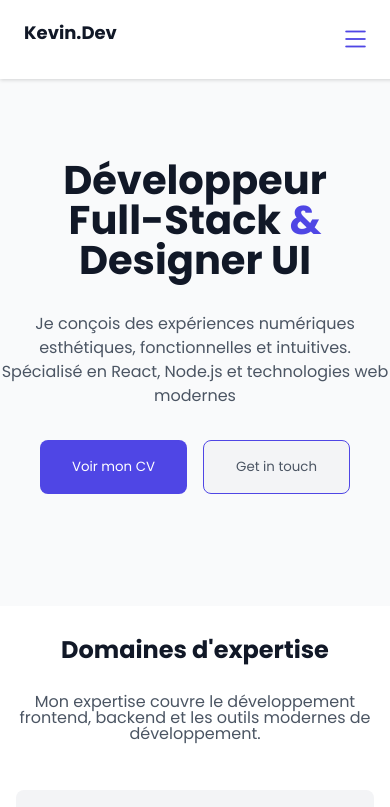
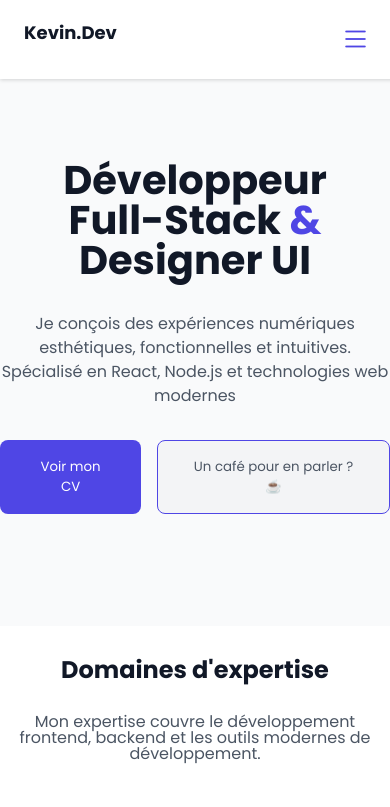
Before and after one commit to Dukent29/My_portolio, a plain HTML site: page index.html in a window 390 px wide. Shown: the top 807 px of the page. Drawn offline with nearby package versions, Linux system fonts and the light colour scheme.

Commit message:
refaire le bouton de contact

```diff
--- a/assets/css/stylesheet.css
+++ b/assets/css/stylesheet.css
@@ -1184,7 +1184,7 @@ i:hover {
     color: #4b5563;
     border: none;
     border-radius: 0.5rem;
-    width: 20%;
+    width: 50%;
     align-self: center;
 }
 }
--- a/index.html
+++ b/index.html
@@ -60,7 +60,7 @@
             <button class="work">
                 <a href="assets/files/Mulinda_kevin_cv_lm_2025-2027.pdf" target="_blank">Voir mon CV</a>
             </button>
-            <button class="contact_me openModalBtn"><a>Get in touch</a></button>
+            <button class="contact_me openModalBtn"><a>Un café pour en parler ? ☕</a></button>
 
         </div>
     </div>
@@ -181,7 +181,7 @@
         <div class="footer_info" id="contact">
             <h3>Travaillons ensemble</h3>
             <p>Développeur Full-Stack & Designer UI, je suis toujours ouvert à de nouvelles opportunités</p>
-            <button class="openModalBtn">Get In Touch</button>
+            <button class="openModalBtn">Fais-moi signe!</button>
         </div>
     </div>
     <div class="footer_social">
```
